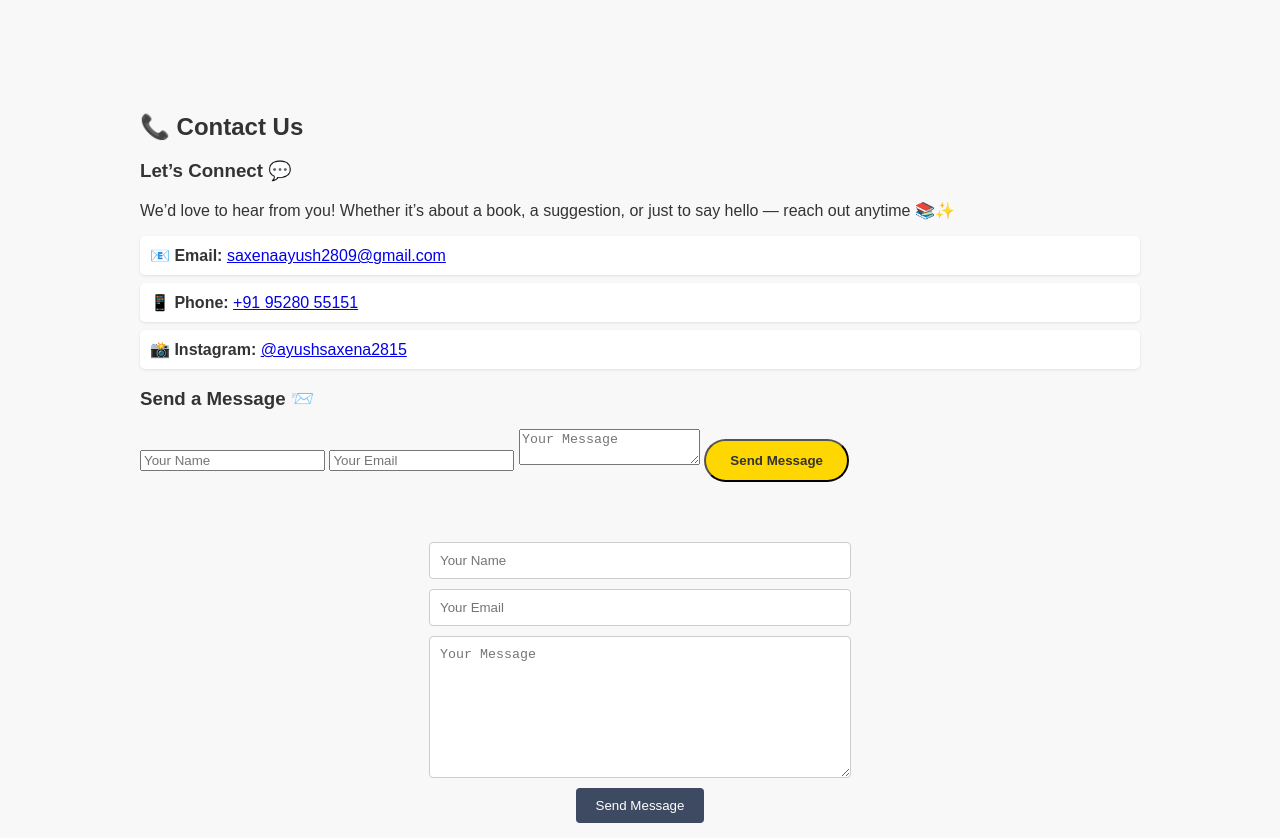
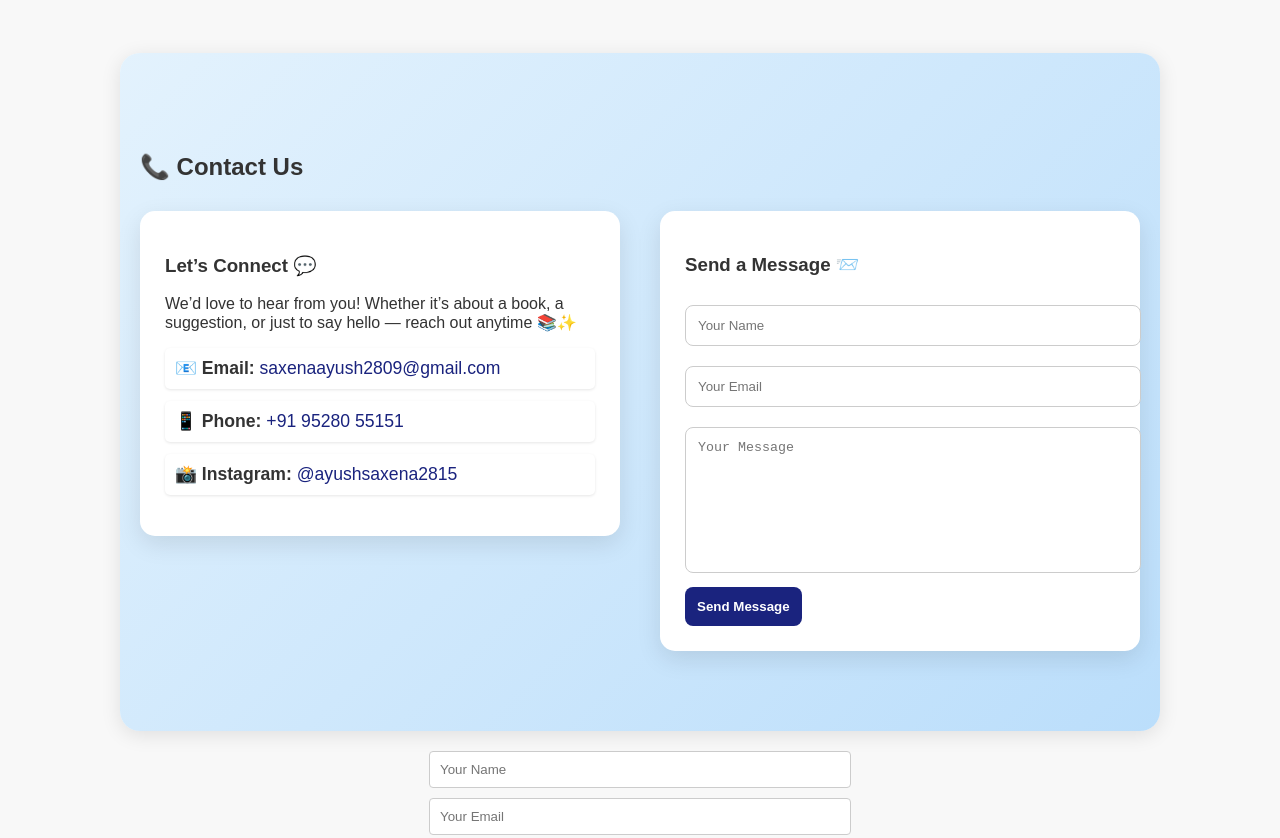
Before and after one commit to Ayush2809-tech/Sarth-Book-Center, a plain HTML site: page index.html in a window 1280 px wide. Shown: the part 2027-2865 px from the top of the page. Drawn offline with nearby package versions, Linux system fonts and the light colour scheme.

Commit message:
Update style.css

```diff
--- a/style.css
+++ b/style.css
@@ -197,3 +197,81 @@ footer {
   }
 }
 [data-aos] { opacity: 0; transform: translateY(10px); }
+
+#contact {
+  padding: 80px 20px;
+  background: linear-gradient(135deg, #e3f2fd, #bbdefb);
+  border-radius: 20px;
+  box-shadow: 0 4px 20px rgba(0,0,0,0.1);
+}
+
+.contact-container {
+  display: flex;
+  flex-wrap: wrap;
+  gap: 40px;
+  justify-content: center;
+  align-items: flex-start;
+  margin-top: 30px;
+}
+
+.contact-info, .contact-form {
+  background: white;
+  padding: 25px;
+  border-radius: 15px;
+  box-shadow: 0 8px 25px rgba(0,0,0,0.1);
+  flex: 1 1 350px;
+  transition: transform 0.3s ease, box-shadow 0.3s ease;
+}
+
+.contact-info:hover, .contact-form:hover {
+  transform: translateY(-5px);
+  box-shadow: 0 10px 30px rgba(0,0,0,0.15);
+}
+
+.contact-info ul {
+  list-style: none;
+  padding: 0;
+}
+
+.contact-info li {
+  margin: 12px 0;
+  font-size: 1.1rem;
+}
+
+.contact-info a {
+  color: #1a237e;
+  text-decoration: none;
+  font-weight: 500;
+}
+
+.contact-info a:hover {
+  text-decoration: underline;
+}
+
+.contact-form input, .contact-form textarea {
+  width: 100%;
+  padding: 12px;
+  margin: 10px 0;
+  border: 1px solid #ccc;
+  border-radius: 8px;
+  outline: none;
+}
+
+.contact-form textarea {
+  resize: none;
+  height: 120px;
+}
+
+.contact-form .btn {
+  background: #1a237e;
+  color: white;
+  border: none;
+  border-radius: 8px;
+  padding: 12px;
+  cursor: pointer;
+  transition: 0.3s;
+}
+
+.contact-form .btn:hover {
+  background: #3949ab;
+}
```
